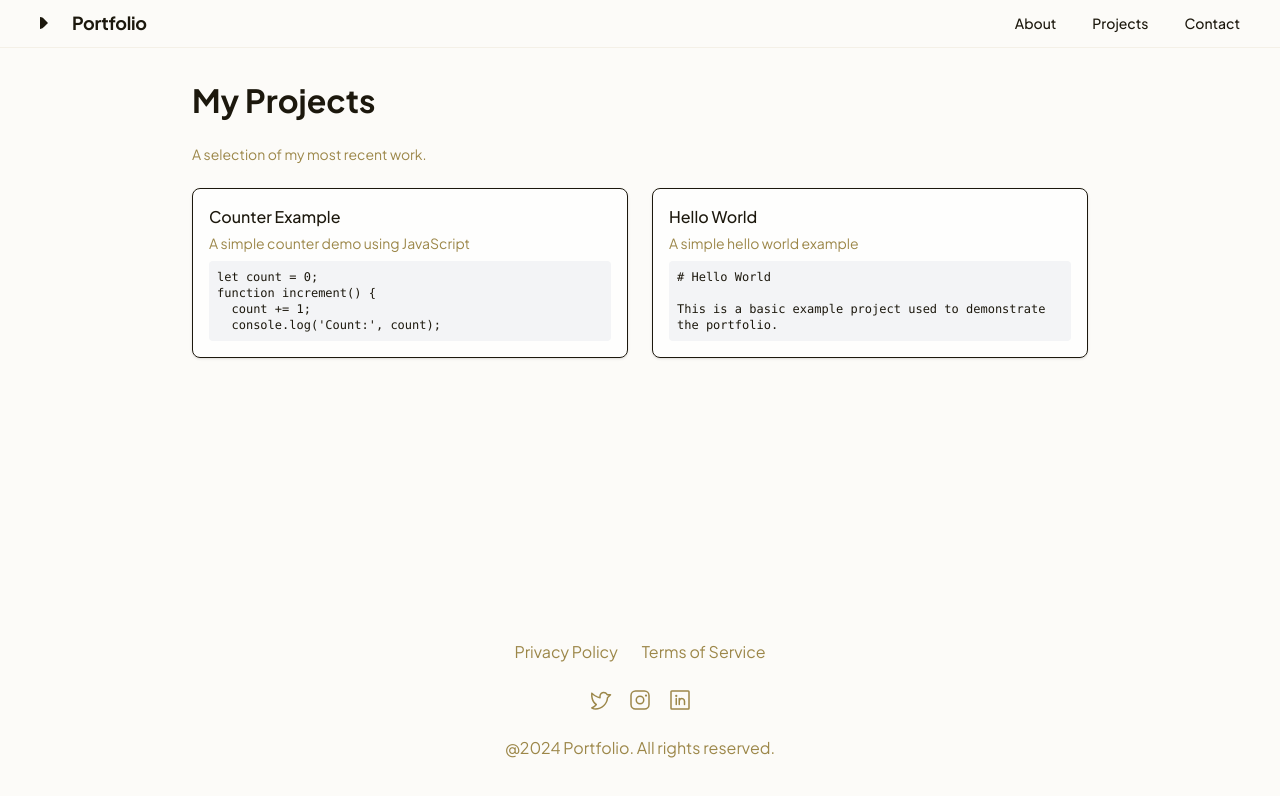
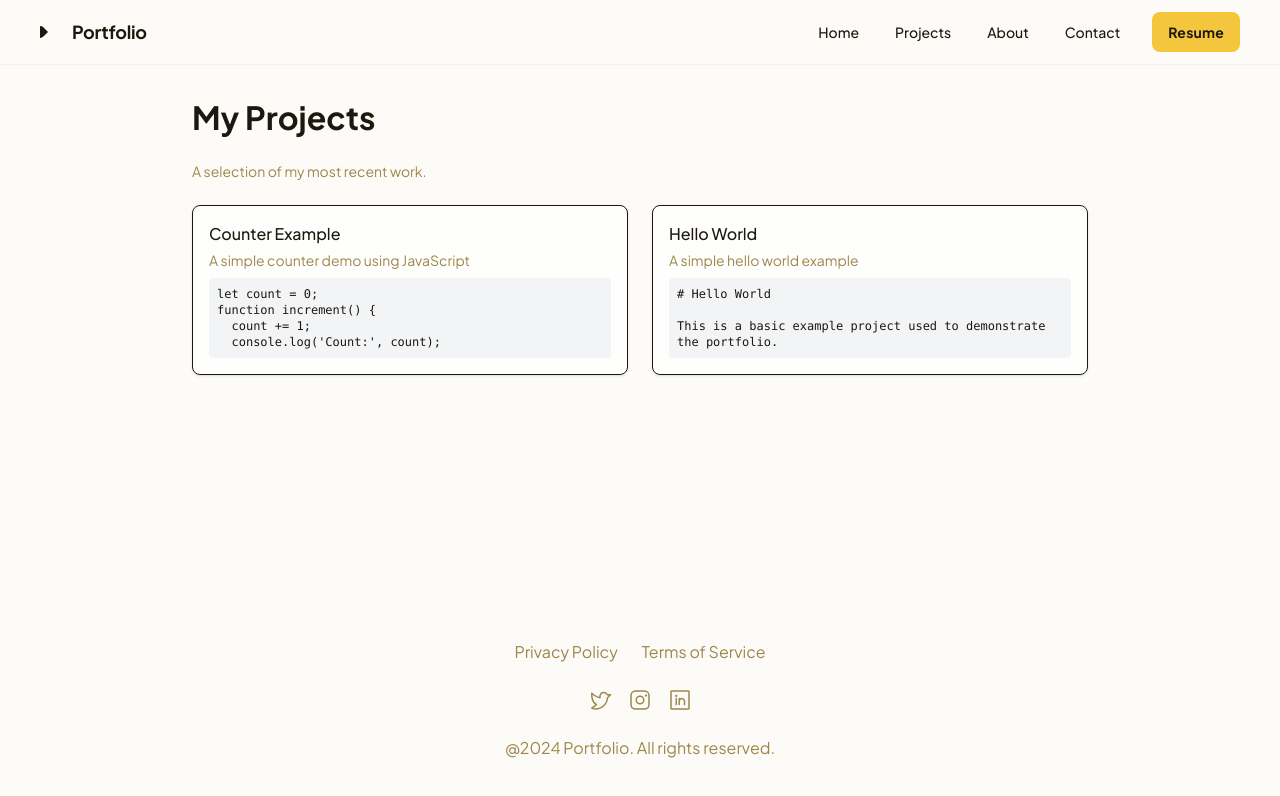
Before and after one commit to Alexandernys168/portfolioHub, a Next.js app: page /projects in a window 1280 px wide. Shown: the top 796 px of the page. Built offline with nearby package versions, Linux system fonts and the light colour scheme.

Commit message:
Add global Resume navigation and resume page

```diff
--- a/src/app/about/page.tsx
+++ b/src/app/about/page.tsx
@@ -1,4 +1,4 @@
-import Link from 'next/link';
+import Header from '@/components/Header';
 
 export default function About() {
   return (
@@ -6,26 +6,8 @@ export default function About() {
       className="relative flex min-h-screen flex-col bg-[#fcfbf8] overflow-x-hidden"
       style={{ fontFamily: 'Plus Jakarta Sans, "Noto Sans", sans-serif' }}
     >
-      <header className="flex items-center justify-between whitespace-nowrap border-b border-solid border-b-[#f4f0e7] px-10 py-3">
-        <div className="flex items-center gap-4 text-[#1c180d]">
-          <div className="size-4">
-            {/* Ikon */}
-            <svg viewBox="0 0 48 48" fill="none"><g><path d="M8.578 8.578a18 18 0 104.032 26.781L24 24 8.578 8.578z" fill="currentColor" /></g></svg>
-          </div>
-          <h2 className="text-[#1c180d] text-lg font-bold leading-tight tracking-[-0.015em]">Portfolio</h2>
-        </div>
-        <div className="flex flex-1 justify-end gap-8">
-          <nav className="flex items-center gap-9 text-sm font-medium">
-            <Link href="/" className="text-[#1c180d]">Home</Link>
-            <Link href="/projects" className="text-[#1c180d]">Projects</Link>
-            <Link href="/about" className="text-[#1c180d]">About</Link>
-            <Link href="/contact" className="text-[#1c180d]">Contact</Link>
-          </nav>
-          <button className="flex min-w-[84px] max-w-[480px] cursor-pointer items-center justify-center overflow-hidden rounded-lg h-10 px-4 bg-[#f4c63d] text-[#1c180d] text-sm font-bold leading-normal tracking-[0.015em]">
-            <span className="truncate">Resume</span>
-          </button>
-        </div>
-      </header>
+      {/* Reusable header with Resume link */}
+      <Header />
       <main className="flex flex-1 justify-center py-5 px-40">
         <div className="flex flex-col max-w-[960px] flex-1 layout-content-container">
           <div className="flex p-4 @container">
--- a/src/app/contact/page.tsx
+++ b/src/app/contact/page.tsx
@@ -1,4 +1,4 @@
-import Link from 'next/link';
+import Header from '@/components/Header';
 
 export default function Contact() {
   return (
@@ -6,23 +6,8 @@ export default function Contact() {
       className="relative flex min-h-screen flex-col bg-[#fcfbf8] overflow-x-hidden"
       style={{ fontFamily: 'Plus Jakarta Sans, "Noto Sans", sans-serif' }}
     >
-      <header className="flex items-center justify-between whitespace-nowrap border-b border-solid border-b-[#f4f0e7] px-10 py-3">
-        <div className="flex items-center gap-4 text-[#1c180d]">
-          <div className="size-4">
-            {/* Ikon */}
-            <svg viewBox="0 0 48 48" fill="none"><g><path d="M8.578 8.578a18 18 0 104.032 26.781L24 24 8.578 8.578z" fill="currentColor" /></g></svg>
-          </div>
-          <h2 className="text-[#1c180d] text-lg font-bold leading-tight tracking-[-0.015em]">Portfolio</h2>
-        </div>
-        <div className="flex flex-1 justify-end gap-8">
-          <nav className="flex items-center gap-9 text-sm font-medium">
-            <Link href="/" className="text-[#1c180d]">Home</Link>
-            <Link href="/projects" className="text-[#1c180d]">Projects</Link>
-            <Link href="/about" className="text-[#1c180d]">About</Link>
-            <Link href="/contact" className="text-[#1c180d]">Contact</Link>
-          </nav>
-        </div>
-      </header>
+      {/* Reusable header with Resume link */}
+      <Header />
       <main className="flex flex-1 justify-center py-5 px-40">
         <div className="flex flex-col max-w-[960px] flex-1 layout-content-container">
           <div className="flex p-4 @container">
--- a/src/app/page.tsx
+++ b/src/app/page.tsx
@@ -1,4 +1,6 @@
 import Link from 'next/link'
+// Global header with Resume link
+import Header from '@/components/Header'
 
 export default function Home() {
   return (
@@ -6,6 +8,8 @@ export default function Home() {
       className="relative flex min-h-screen flex-col bg-[#fcfbf8] overflow-x-hidden group/design-root"
       style={{ fontFamily: 'Plus Jakarta Sans, \"Noto Sans\", sans-serif' }}
     >
+      {/* Site header */}
+      <Header />
       <div className="flex flex-1 justify-center py-5 px-4">
         <div className="flex flex-col w-full max-w-[960px] flex-1 layout-content-container">
           <div className="@container">
--- a/src/app/projects/[slug]/page.tsx
+++ b/src/app/projects/[slug]/page.tsx
@@ -1,5 +1,6 @@
 import Link from 'next/link'
 import ReactMarkdown from 'react-markdown'
+import Header from '@/components/Header'
 import { getProjectData, getProjectSlugs } from '@/lib/projects'
 import { notFound } from 'next/navigation'
 
@@ -15,9 +16,11 @@ export default async function ProjectPage({ params }: { params: any }) {
   if (!project) return notFound();
   return (
     <div
-      className="min-h-screen bg-[#fcfbf8] flex justify-center"
+      className="min-h-screen bg-[#fcfbf8] flex flex-col items-center"
       style={{ fontFamily: 'Plus Jakarta Sans, "Noto Sans", sans-serif' }}
     >
+      {/* Reusable header with Resume link */}
+      <Header />
     <main className="max-w-2xl p-8 space-y-6">
       <h1 className="text-3xl font-bold">{project.name}</h1>
       {project.description && <p>{project.description}</p>}
--- a/src/app/projects/page.tsx
+++ b/src/app/projects/page.tsx
@@ -1,4 +1,5 @@
 import Link from 'next/link'
+import Header from '@/components/Header'
 import { getAllProjects } from '@/lib/projects'
 
 export default async function ProjectsPage() {
@@ -8,26 +9,8 @@ export default async function ProjectsPage() {
       className="min-h-screen flex flex-col bg-[#fcfbf8]"
       style={{ fontFamily: 'Plus Jakarta Sans, "Noto Sans", sans-serif' }}
     >
-      <header className="flex items-center justify-between whitespace-nowrap border-b border-solid border-b-[#f4f0e7] px-10 py-3">
-        <div className="flex items-center gap-4 text-[#1c180d]">
-          <div className="size-4">
-            <svg viewBox="0 0 48 48" fill="none" xmlns="http://www.w3.org/2000/svg">
-              <g clipPath="url(#clip0)">
-                <path d="M8.578 8.578a18 18 0 104.032 26.781L24 24 8.578 8.578z" fill="currentColor" />
-              </g>
-              <defs>
-                <clipPath id="clip0"><rect width="48" height="48" fill="white" /></clipPath>
-              </defs>
-            </svg>
-          </div>
-          <h2 className="text-[#1c180d] text-lg font-bold leading-tight tracking-[-0.015em]">Portfolio</h2>
-        </div>
-        <nav className="flex flex-1 justify-end gap-9 text-sm font-medium">
-          <Link href="/about" className="text-[#1c180d]">About</Link>
-          <Link href="/projects" className="text-[#1c180d]">Projects</Link>
-          <Link href="/contact" className="text-[#1c180d]">Contact</Link>
-        </nav>
-      </header>
+      {/* Reusable header with Resume link */}
+      <Header />
       <main className="flex-1 max-w-[960px] w-full mx-auto p-8 space-y-6">
         <h1 className="text-[32px] font-bold leading-tight tracking-light text-[#1c180d]">My Projects</h1>
         <p className="text-[#9c8749] text-sm">A selection of my most recent work.</p>
--- /dev/null
+++ b/src/app/resume/page.tsx
@@ -0,0 +1,28 @@
+import Header from '@/components/Header'
+import Link from 'next/link'
+
+export default function ResumePage() {
+  return (
+    <div
+      className="min-h-screen flex flex-col bg-[#fcfbf8]"
+      style={{ fontFamily: 'Plus Jakarta Sans, "Noto Sans", sans-serif' }}
+    >
+      {/* Header with resume navigation */}
+      <Header />
+      <main className="flex flex-col items-center flex-1 p-4 gap-4 max-w-4xl w-full mx-auto">
+        {/* Display CV PDF inline */}
+        <object data="/cv.pdf" type="application/pdf" className="w-full h-[80vh]">
+          <p>Your browser does not support PDFs. <Link href="/cv.pdf">Download PDF</Link>.</p>
+        </object>
+        {/* Download link below the viewer */}
+        <a
+          href="/cv.pdf"
+          download
+          className="flex items-center justify-center bg-[#f4c63d] text-[#1c180d] font-bold rounded-lg h-10 px-4"
+        >
+          Download PDF
+        </a>
+      </main>
+    </div>
+  )
+}
--- /dev/null
+++ b/src/components/Header.tsx
@@ -0,0 +1,31 @@
+import Link from 'next/link'
+
+/** Global header displayed on all pages */
+export default function Header() {
+  return (
+    <header className="flex items-center justify-between whitespace-nowrap border-b border-solid border-b-[#f4f0e7] px-10 py-3">
+      <div className="flex items-center gap-4 text-[#1c180d]">
+        <div className="size-4">
+          {/* Logo icon */}
+          <svg viewBox="0 0 48 48" fill="none"><g><path d="M8.578 8.578a18 18 0 104.032 26.781L24 24 8.578 8.578z" fill="currentColor" /></g></svg>
+        </div>
+        <h2 className="text-[#1c180d] text-lg font-bold leading-tight tracking-[-0.015em]">Portfolio</h2>
+      </div>
+      <div className="flex flex-1 justify-end gap-8">
+        <nav className="flex items-center gap-9 text-sm font-medium">
+          <Link href="/" className="text-[#1c180d]">Home</Link>
+          <Link href="/projects" className="text-[#1c180d]">Projects</Link>
+          <Link href="/about" className="text-[#1c180d]">About</Link>
+          <Link href="/contact" className="text-[#1c180d]">Contact</Link>
+        </nav>
+        {/* Resume button now available globally */}
+        <Link
+          href="/resume"
+          className="flex min-w-[84px] max-w-[480px] items-center justify-center overflow-hidden rounded-lg h-10 px-4 bg-[#f4c63d] text-[#1c180d] text-sm font-bold leading-normal tracking-[0.015em]"
+        >
+          <span className="truncate">Resume</span>
+        </Link>
+      </div>
+    </header>
+  )
+}
```
